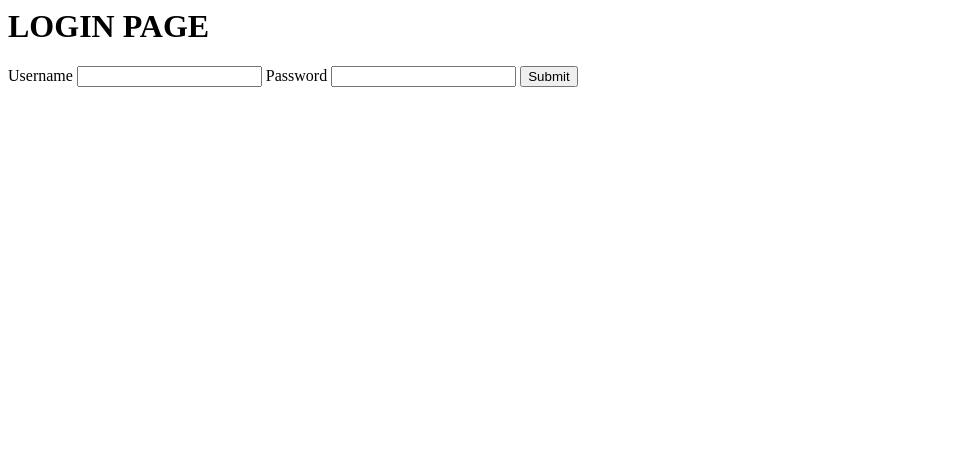
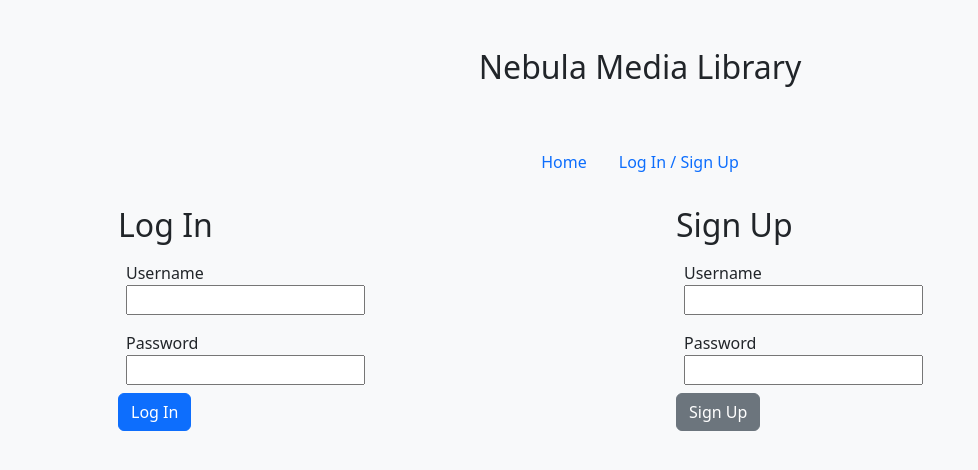
Before and after one commit to jlabruna/nebula, a Flask app: page /login in a window 1280 px wide. Shown: the top 470 px of the page, without its empty margins (0-978 px from the left). Run offline with Flask 3, Linux system fonts and the light colour scheme; some libraries are stand-ins or nearby versions.

Commit message:
bootstrap and fixed templating and sessions

```diff
--- a/app.py
+++ b/app.py
@@ -1,132 +1,100 @@
-from flask import Flask, render_template, request, redirect, session
+from flask import Flask, render_template, request, redirect, session, url_for
 import os
 import psycopg2, bcrypt
 
 app = Flask(__name__)
 
-# setting secret key used to 'sign' session values
 app.config["SECRET_KEY"] = "My secret key"
+
 
 @app.route('/')
 #TODO: work out how much of the below we can move to a model
 #TODO: overall vision for this page is a screenshot of the media library and prompt a sign in.
 #navigation on this page is login/sign up/add new, navigation to sort by media type
+
 def index():
-    user_id = session.get("user_id") #pulls out these values from the session and puts them in local variables
-    username = session.get("username") #i can use this later to say "hey username!"
 
+    # NEW: Grab their user_id and username from the session cookie
+    user_id = session.get("user_id", "")
+    username = session.get("username")
+
+    # NEW: If user_id exists, it means they're logged in
     if user_id:
-        cursor.execute("SELECT * FROM items WHERE userid = (%s)", ([user_id])) #we can now pull the userID out of the session and stick it in SQL. we can then pull out only hte logged in users items
+
         connection = psycopg2.connect(os.getenv("DATABASE_URL"))
         cursor = connection.cursor()
-        cursor.execute(f"SELECT * FROM items")
+        cursor.execute("SELECT * FROM items WHERE userid = (%s)", ([user_id])) # NEW: Only pull the logged-in-user's DB entries
 
         media_items = []
         for item in cursor.fetchall():
             media_items.append({"id": item[0], "user id": item[1], "title": item[2], "type":item[3], "genre":item[4], "summary":item[5], "image":item[6]})
         connection.close()
-        return render_template("home.html", media_items=media_items, username=username)
+        return render_template("home.html", media_items=media_items, username=username) # NEW: Pass the username to the template too
 
     else:
-        return f"Sign up or log in to view your media library!"
+        return render_template("welcome.html") # NEW: User isn't logged in, so show a welcome template.
 
 if __name__ == '__main__':
     app.run(debug=True, port=os.getenv("PORT", default=5000))
 
 
 @app.route('/add')
-#add new item
 def add_form():
-  return f"""
-  <h1>ADD MEDIA</h1>
-  <form action="/api/add" method="POST">
-    <label for="title">title</label>
-    <input id="title" type="text" name="title">
+    username = session.get("username") # NEW: Get their username from the session
 
-    <label for="type">Type</label>
-    <select name="type" id="type">
-        <option value="movie">Movie</option>
-        <option value="game">Game</option>
-        <option value="book">Book</option>
-        <option value="music">Music</option>
-    </select>
+    if username: # NEW: If a username exists, it means they're logged in
+        return render_template("add.html", username=username) # NEW: Pass the username to the template
+    else:
+        return redirect(url_for('login_error', notification="error")) # NEW: User isn't logged in, so send them to the login page along with an error
 
-    <label for="genre">Genre</label>
-    <input id="genre" type="text" name="genre">
-
-    <label for="summary">Summary</label>
-    <textarea id="summary" type="text" name="summary"></textarea>
-
-    <label for="image">Image</label>
-    <input id="image" type="text" name="image">
-
-    <input type="submit">
-  </form>
-  """
+# title, type, genre, summary, image
 @app.route("/api/add", methods=["POST"])
 def add_media():
     connection = psycopg2.connect(os.getenv("DATABASE_URL"))
     cursor = connection.cursor()
+    user_id = session.get("user_id", "") # NEW: Grab the user_id from the session and add it to any media item they submit to the DB
     media_title = request.form.get("title")
     media_type = request.form.get("type")
     media_genre = request.form.get("genre")
     media_summary = request.form.get("summary")
     media_image = request.form.get("image")
 
-    cursor.execute("INSERT INTO items(title, type, genre, summary, image) VALUES(%s, %s, %s, %s, %s);", [media_title, media_type, media_genre, media_summary, media_image])
+    # Insert the new data into the DB, NEW: Add their user_id to any items they submit
+    cursor.execute("INSERT INTO items(userid, title, type, genre, summary, image) VALUES(%s, %s, %s, %s, %s, %s);", [user_id, media_title, media_type, media_genre, media_summary, media_image])
     connection.commit()
     connection.close()
-    return redirect("/")
 
-@app.route("/login")
+    return redirect("/") # Media has been added, redirect to homepage (TODO: with a success alert)
+
+@app.route("/login") # NEW: Normal login page, now combined with signup page
 def login_form():
-  return f"""
-  <h1>LOGIN PAGE</h1>
-  <form action="/api/login" method="POST">
-    <label for="username">Username</label>
-    <input id="username" type="text" name="username">
+        return render_template("login.html")
 
-    <label for="password">Password</label>
-    <input id="password" type="password" name="password">
+@app.route("/login/<notification>") # NEW: A duplicate of the login route that can be pased errors/notifications
+def login_error(notification): # NEW: Pass the notification type into the function
+    return render_template("login.html", notification=notification) # NEW: Pass the notification type into the template
 
-    <input type="submit">
-  </form>
-  """
+
 @app.route("/api/login", methods=["POST"])
 def login_action():
     connection = psycopg2.connect(os.getenv("DATABASE_URL"))
     cursor = connection.cursor()
     username = request.form.get("username")
     password = request.form.get("password")
-    cursor.execute(f"SELECT id FROM users WHERE username='{username}';")
+    cursor.execute(f"SELECT * FROM users WHERE username='{username}';")
+    # TODO: Compare the password!!
     result = cursor.fetchall()
     print(result)
     connection.close()
 
-    if len(result):
-        session["user_id"] = result[0][0]
-        session["username"] = result[0][1]
-        return redirect("/") #this is successfully logged in
+    if len(result): # Found user in DB, set a session cookie (TODO: CHECK PASSWORD BEFORE THIS!!)
+        session["user_id"] = result[0][0] # NEW: Add the user_id to the session/cookie
+        session["username"] = result[0][1] # NEW: Add the username to the session/cookie
+
+        return redirect(url_for('login_error', notification="loggedin")) # NEW: Redirect to login page with success muessage
 
     else:
-        return redirect("/login") #this is not successfully logged in
-
-
-@app.route("/signup")
-def signup_form():
-  return f"""
-  <h1>SIGNUP PAGE</h1>
-  <form action="/api/signup" method="POST">
-
-  <label for="username">Username</label>
-    <input id="username" type="text" name="username">
-
-    <label for="password">Password</label>
-    <input id="password" type="password" name="password">
-
-    <input type="submit">
-  </form>
-  """
+        return redirect(url_for('login_error', notification="error")) # NEW: Redirect to login page with fail message (this one shouldn't ever happen)
 
 @app.route("/api/signup", methods=["POST"])
 def signup_action():
@@ -139,10 +107,11 @@ def signup_action():
     cursor.execute("INSERT INTO users(username, password) VALUES(%s, %s);", [sign_name, hash_pw])
     connection.commit()
     connection.close()
-    return redirect("/login")
+
+    return redirect("/login") # NEW: Redirect to the normal login page after they sign up (TODO: Make them auto-login after signup and redirect to homepage?)
 
 
 @app.route("/logout")
 def logout():
-    session.clear() # we need to clear cookie completely because we are using username and userid now
-    return redirect("/")
+    session.clear() # NEW: Clear entire session of all fields
+    return redirect("/") # TODO: "Logged Out" alert on homepage
--- a/templates/base.html
+++ b/templates/base.html
@@ -18,15 +18,23 @@
             <h2>Nebula Media Library</h2>
         </div>
 
-        <div id="nav">
-            <a href="/">Home</a> |
+        <ul class="nav justify-content-center">
+            <li class="nav-item">
+                <a class="nav-link" href="/">Home</a>
+            </li>
             {% if username: %}
-            <a href="/add">Add</a> |
-            <a href="/logout">Log Out</a>
+            <li class="nav-item">
+                <a class="nav-link" href="/add">Add Media</a>
+            </li>
+            <li class="nav-item">
+                <a class="nav-link" href="/logout">Log Out</a>
+            </li>
             {% else %}
-            <a href="/login">Log In / Sign Up</a>
+            <li class="nav-item">
+                <a class="nav-link" href="/login">Log In / Sign Up</a>
+            </li>
             {% endif %}
-        </div>
+        </ul>
 
         <div id="content">
             {% block content %}{% endblock %}
--- a/templates/home.html
+++ b/templates/home.html
@@ -2,6 +2,8 @@
 
 {% block content %}
 <h2>Viewing {{ username }}'s Library</h2>
+
+
 
 <div class="row">
     {% for item in media_items %}
--- /dev/null
+++ b/templates/login.html
@@ -0,0 +1,58 @@
+{% extends 'base.html' %}
+
+
+{% block content %}
+<div class="container">
+    {% if username: %}
+    <div class="row">
+        <div class="alert alert-warning m-4" role="alert">
+            You are already logged in, <a href="/" class="alert-link">click here</a> to go to the homepage.
+        </div>
+    </div>
+    {% elif notification == "error" %}
+    <div class="row">
+        <div class="alert alert-danger m-4" role="alert">
+            You need to be <a href="/login" class="alert-link">logged in</a> to use this feature.
+        </div>
+    </div>
+    {% elif notification == "loggedin" %}
+    <div class="row">
+        <div class="alert alert-success m-4" role="alert">
+            You are now logged in! Go to the <a href="/" class="alert-link">homepage</a> or <a href="/add"
+                class="alert-link">add media</a>.
+        </div>
+    </div>
+    {% endif %}
+    <div class="row">
+        <div class="col-sm m-4">
+            <h2>Log In</h2>
+            <form action="/api/login" method="POST">
+                <div class="form-group p-2">
+                    <label for="username">Username</label><br />
+                    <input id="username" type="text" name="username">
+                </div>
+                <div class="form-group p-2">
+                    <label for="password">Password</label><br />
+                    <input id="password" type="password" name="password">
+                </div>
+                <button type="submit" class="btn btn-primary mb-2">Log In</button>
+            </form>
+        </div>
+        <div class="col-sm m-4">
+            <h2>Sign Up</h2>
+            <form action="/api/signup" method="POST">
+                <div class="form-group p-2">
+                    <label for="username">Username</label><br />
+                    <input id="username" type="text" name="username">
+                </div>
+                <div class="form-group p-2">
+                    <label for="password">Password</label><br />
+                    <input id="password" type="password" name="password">
+                </div>
+
+                <button type="submit" class="btn btn-secondary mb-2">Sign Up</button>
+            </form>
+        </div>
+    </div>
+</div>
+{% endblock %}
```
Also changed, not shown: templates/add.html (added, +35 -0 lines), templates/loggedin.html (added, +14 -0 lines), templates/welcome.html (added, +44 -0 lines).
